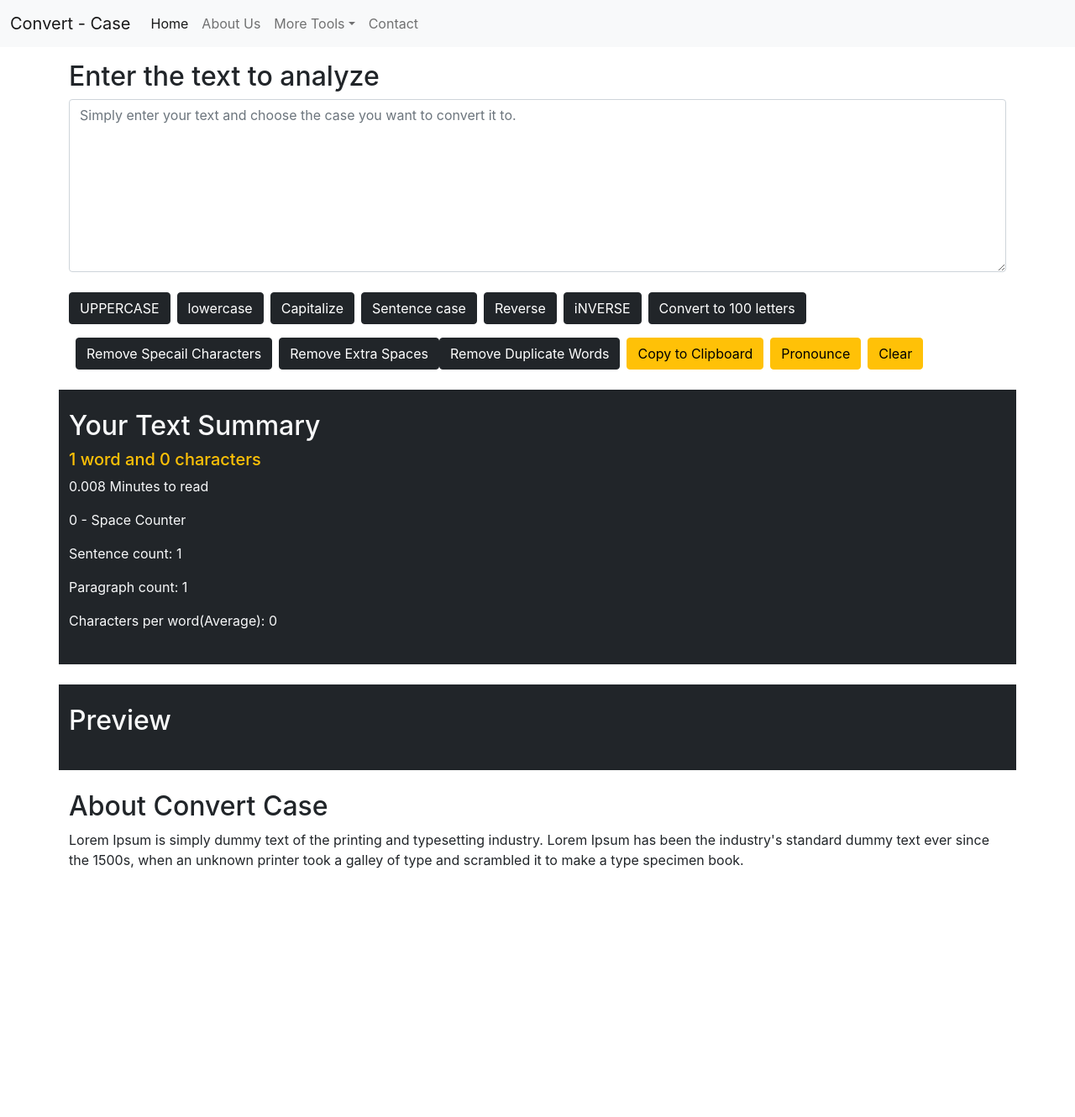
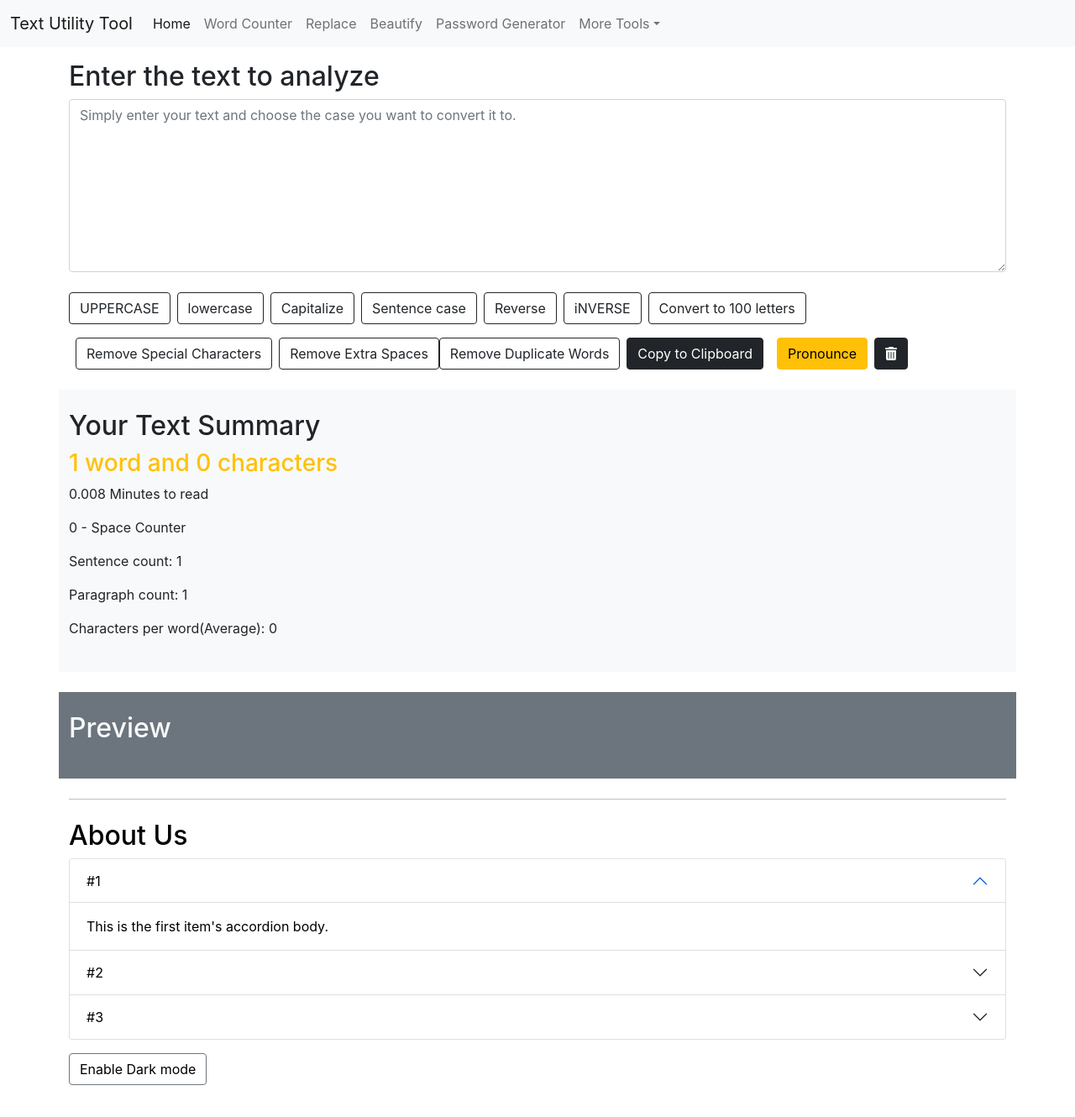
Before and after one commit to irupinderdev/Convert-Case, a React (Create React App) app: page / in a window 1280 px wide. Shown: the whole page at 84% size. Before the commit the page ends 1052 px from the top, so only its background shows below. Built offline with nearby package versions, Linux system fonts and the light colour scheme.

Commit message:
updation 11 pm

```diff
--- a/public/index.html
+++ b/public/index.html
@@ -7,7 +7,7 @@
     <meta name="theme-color" content="#000000" />
     <meta
       name="description"
-      content="Web site created using create-react-app"
+      content="Text Utility Tool: Convert text between different letter cases e.g. UPPER CASE, lower case, Sentence case, Capitalized Case, Reverse, Remove Special Characters, Remove Extra Spaces and more Utilities online."
     />
     <link rel="apple-touch-icon" href="%PUBLIC_URL%/logo192.png" />
     <!--
@@ -17,6 +17,7 @@
 
      <!-- Bootstrap CSS -->
      <link href="https://cdn.jsdelivr.net/npm/bootstrap@5.1.3/dist/css/bootstrap.min.css" rel="stylesheet" integrity="sha384-1BmE4kWBq78iYhFldvKuhfTAU6auU8tT94WrHftjDbrCEXSU1oBoqyl2QvZ6jIW3" crossorigin="anonymous">
+     <link rel="stylesheet" href="https://cdnjs.cloudflare.com/ajax/libs/font-awesome/6.1.1/css/all.min.css" integrity="sha512-KfkfwYDsLkIlwQp6LFnl8zNdLGxu9YAA1QvwINks4PhcElQSvqcyVLLD9aMhXd13uQjoXtEKNosOWaZqXgel0g==" crossorigin="anonymous" referrerpolicy="no-referrer" />
 
     <link rel="manifest" href="%PUBLIC_URL%/manifest.json" />
     <!--
--- a/src/App.js
+++ b/src/App.js
@@ -3,11 +3,14 @@ import About from './components/About';
 import Navbar from './components/Navbar';
 import Textform from './components/Textform';
 
+
 function App () {
+  // const[darkMode, setDarkMode] = useState(false); // Whether Dark Mode is enabled or not
   return (
 <>
-    <Navbar title="Convert - Case" aboutText="About Us" serviceText="More Tools"/>
-    <Textform heading="Enter the text to analyze"/>
+    <Navbar title="Text Utility Tool" aboutText="Word Counter" serviceText="More Tools" replace="Replace" beautify="Beautify" password="Password Generator"/>
+
+     <Textform heading="Enter the text to analyze"/>
 
     {/* About Component */}
     <About/>
--- a/src/components/About.js
+++ b/src/components/About.js
@@ -1,10 +1,79 @@
-import React from 'react'
+import React, { useState } from 'react'
 
 export default function About() {
+
+  // let myStyle =
+
+  const[myStyle, setMyStyle] = useState({
+    color: 'black',
+    backgroundColor: 'white'
+})
+
+const[btnText, setBtnText] = useState("Enable Dark mode")
+
+const toggleStyle = () => {
+  if (myStyle.color === "black") {
+      setMyStyle({
+          color: "white",
+          backgroundColor: "black",
+          borderColor: "white",
+      })
+      setBtnText("Enable Light Mode")
+  }
+  else {
+    setMyStyle({
+        color: 'black',
+        backgroundColor: 'white'
+    })
+    setBtnText("Enable Dark Mode")
+}
+}
+
   return (
-    <div className='container'>
-        <h2>About Convert Case</h2>
-        <p>Lorem Ipsum is simply dummy text of the printing and typesetting industry. Lorem Ipsum has been the industry's standard dummy text ever since the 1500s, when an unknown printer took a galley of type and scrambled it to make a type specimen book.</p>
+                <div className='container my-4' style={myStyle}>
+               <hr className="dropdown-divider my-4"/>
+                  <h2>About Us</h2>
+                    <div className="accordion" id="accordionExample">
+              <div className="accordion-item" style={myStyle}>
+                <h2 className="accordion-header" id="headingOne">
+                  <button className="accordion-button" type="button" style={myStyle}data-bs-toggle="collapse" data-bs-target="#collapseOne" aria-expanded="true" aria-controls="collapseOne">
+                    #1
+                  </button>
+                </h2>
+                <div id="collapseOne" className="accordion-collapse collapse show" aria-labelledby="headingOne" data-bs-parent="#accordionExample">
+                  <div className="accordion-body" style={myStyle}>
+                    This is the first item's accordion body.
+                  </div>
+                </div>
+              </div>
+              <div className="accordion-item" style={myStyle}>
+                <h2 className="accordion-header" id="headingTwo">
+                  <button className="accordion-button collapsed" type="button" style={myStyle}data-bs-toggle="collapse" data-bs-target="#collapseTwo" aria-expanded="false" aria-controls="collapseTwo">
+                    #2
+                  </button>
+                </h2>
+                <div id="collapseTwo" className="accordion-collapse collapse" aria-labelledby="headingTwo" data-bs-parent="#accordionExample">
+                  <div className="accordion-body" style={myStyle}>
+                    This is the second item's accordion body.
+                  </div>
+                </div>
+              </div>
+              <div className="accordion-item" style={myStyle}>
+                <h2 className="accordion-header" id="headingThree">
+                  <button className="accordion-button collapsed" type="button" style={myStyle}data-bs-toggle="collapse" data-bs-target="#collapseThree" aria-expanded="false" aria-controls="collapseThree">
+                    #3
+                  </button>
+                </h2>
+                <div id="collapseThree" className="accordion-collapse collapse" aria-labelledby="headingThree" data-bs-parent="#accordionExample">
+                  <div className="accordion-body" style={myStyle}>
+                    This is the third item's accordion body.
+                  </div>
+                </div>
+              </div>
+
+
+            </div>
+            <button onClick={toggleStyle} type="button" style={myStyle} className="btn btn-secondary my-3"> {btnText}</button>
         </div>
   )
 }
--- a/src/components/Navbar.js
+++ b/src/components/Navbar.js
@@ -18,6 +18,15 @@ export default function Navbar(props) {
           <li className="nav-item">
             <a className="nav-link" href="/">{props.aboutText}</a>
           </li>
+          <li className="nav-item">
+            <a className="nav-link" href="/">{props.replace}</a>
+          </li>
+          <li className="nav-item">
+            <a className="nav-link" href="/">{props.beautify}</a>
+          </li>
+          <li className="nav-item">
+            <a className="nav-link" href="/">{props.password}</a>
+          </li>
           <li className="nav-item dropdown">
             <a className="nav-link dropdown-toggle" href="/" id="navbarDropdown" role="button" data-bs-toggle="dropdown" aria-expanded="false">
             {props.serviceText}
@@ -27,9 +36,6 @@ export default function Navbar(props) {
               <li><a className="dropdown-item" href="/">Italic Text Generator</a></li>
               <li><a className="dropdown-item" href="/">Underline Text Generator</a></li>
             </ul>
-          </li>
-          <li className="nav-item">
-            <a className="nav-link" href="/">Contact</a>
           </li>
         </ul>
         {/* <form className="d-flex">
--- a/src/components/Textform.js
+++ b/src/components/Textform.js
@@ -32,13 +32,8 @@ const handleCcClick = () =>{
 }
 
 
-// Sentence Case not working properly
-// const handleScClick = ()=>{
-//   console.log("Sentencecase was clicked" + text);
-// let newText = text.charAt(0).toUpperCase() + text.slice(1);
-// setText(newText)
+// Sentence Case
 
-// }
 // This working but not proper
 const handleScClick = () => {
   const arr = text.split(". ");
@@ -127,11 +122,12 @@ const handleExtraSpaces = ()=>{
 
   // Light and dark theme
 
-
+// Handle On change console
   const handleOnChange = (event)=>{
     console.log("On Change");
     setText(event.target.value);
   }
+
   const [text, setText] = useState('');
   // text="new text"; // wrong way
   // setText="new text"; // right way to change the state
@@ -143,32 +139,31 @@ const handleExtraSpaces = ()=>{
            {/* <label for="mybox" className="form-label">Write Your Text</label> */}
             <textarea className="form-control" value={text} onChange={handleOnChange} id="mybox" rows="8" placeholder='Simply enter your text and choose the case you want to convert it to.'></textarea>
         </div>
-        <button className="btn btn-dark" onClick={handleUpClick}>UPPERCASE</button>
-        <button className="btn btn-dark mx-2 my-2" onClick={handleLwClick}>lowercase</button>
-        <button className="btn btn-dark my-2" onClick={handleCcClick}>Capitalize</button>
-        <button className="btn btn-dark my-2 mx-2" onClick={handleScClick}>Sentence case</button>
-        <button className="btn btn-dark my-2" onClick={handleReverse}>Reverse</button>
-        <button className="btn btn-dark my-2 mx-2" onClick={handleInverseClick}>iNVERSE</button>
-        <button className="btn btn-dark" onClick={handleSliceClick}>Convert to 100 letters</button>
-        <button className="btn btn-dark my-2 mx-2" onClick={rmvSpecailCharacters}>Remove Specail Characters</button>
-        <button className="btn btn-dark my-2" onClick={handleExtraSpaces }>Remove Extra Spaces</button>
-        <button className="btn btn-dark my-2" onClick={onRemoveDuplicatesClick }> Remove Duplicate Words </button>
-        <button className="btn btn-warning my-2 mx-2" onClick={copyIt}>Copy to Clipboard</button>
-        <button className="btn btn-warning my-2" type="submit" onClick={speak}>Pronounce</button>
-        <button className="btn btn-warning my-2 mx-2" onClick={handleClearClick}>Clear</button>
-
+        <button className="btn btn-outline-dark" onClick={handleUpClick}>UPPERCASE</button>
+        <button className="btn btn-outline-dark mx-2 my-2" onClick={handleLwClick}>lowercase</button>
+        <button className="btn btn-outline-dark my-2" onClick={handleCcClick}>Capitalize</button>
+        <button className="btn btn-outline-dark my-2 mx-2" onClick={handleScClick}>Sentence case</button>
+        <button className="btn btn-outline-dark my-2" onClick={handleReverse}>Reverse</button>
+        <button className="btn btn-outline-dark my-2 mx-2" onClick={handleInverseClick}>iNVERSE</button>
+        <button className="btn btn-outline-dark" onClick={handleSliceClick}>Convert to 100 letters</button>
+        <button className="btn btn-outline-dark my-2 mx-2" onClick={rmvSpecailCharacters}>Remove Special Characters</button>
+        <button className="btn btn-outline-dark my-2" onClick={handleExtraSpaces }>Remove Extra Spaces</button>
+        <button className="btn btn-outline-dark my-2" onClick={onRemoveDuplicatesClick }> Remove Duplicate Words </button>
+        <button className="btn btn-dark my-2 mx-2" onClick={copyIt}>Copy to Clipboard</button>
+        <button className="btn btn-warning my-2 mx-2" type="submit" onClick={speak}>Pronounce</button>
+        <button className="btn btn-dark my-2" onClick={handleClearClick}><i class="fa-solid fa-trash-can"></i></button>
 
       </div>
-      <div className="container my-3 bg-dark text-light py-4">
+      <div className="container my-3 bg-light py-4">
         <h2>Your Text Summary</h2>   {/* // counting words and characters */}
-        <h5 className='text-warning'>{text.split(" ").length} word and {text.length} characters</h5>
+        <strong><h3 className='text-warning'>{text.split(" ").length} word and {text.length} characters</h3> </strong>
         <p>{0.008 * text.split(" ").length} Minutes to read</p>
          <p>{text.split(" ").length-1} - Space Counter </p>
         <p>Sentence count: {text.split(/[.?!]\s/).length}</p>
         <p> Paragraph count: {text.split(/\r\n|\r|\n/).length}</p>
         <p>Characters per word(Average): {text.replace(/ /g,"").length/text.split(" ").length}</p>
         </div>
-        <div className="container my-4 bg-dark text-light py-4">
+        <div className="container my-4 bg-secondary text-light py-4">
         <h2>Preview</h2>
         <p>{text}</p>
         </div>
```
